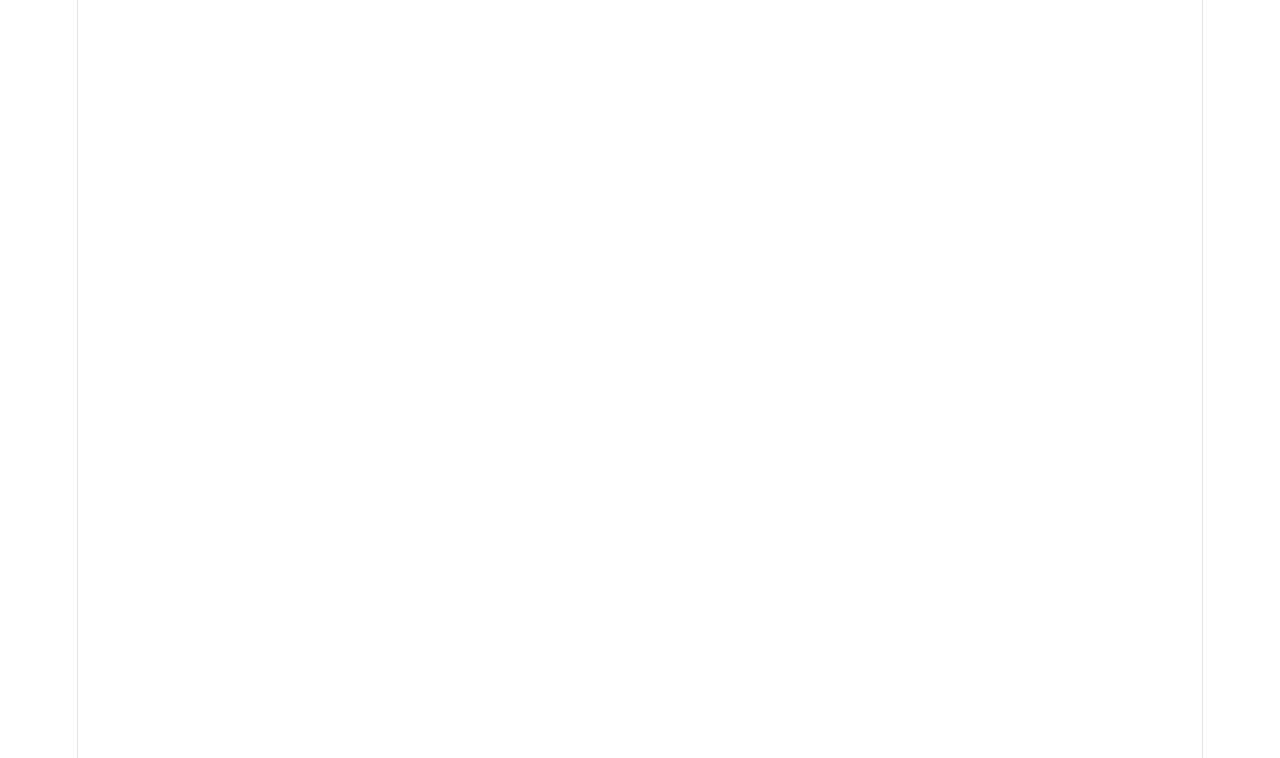
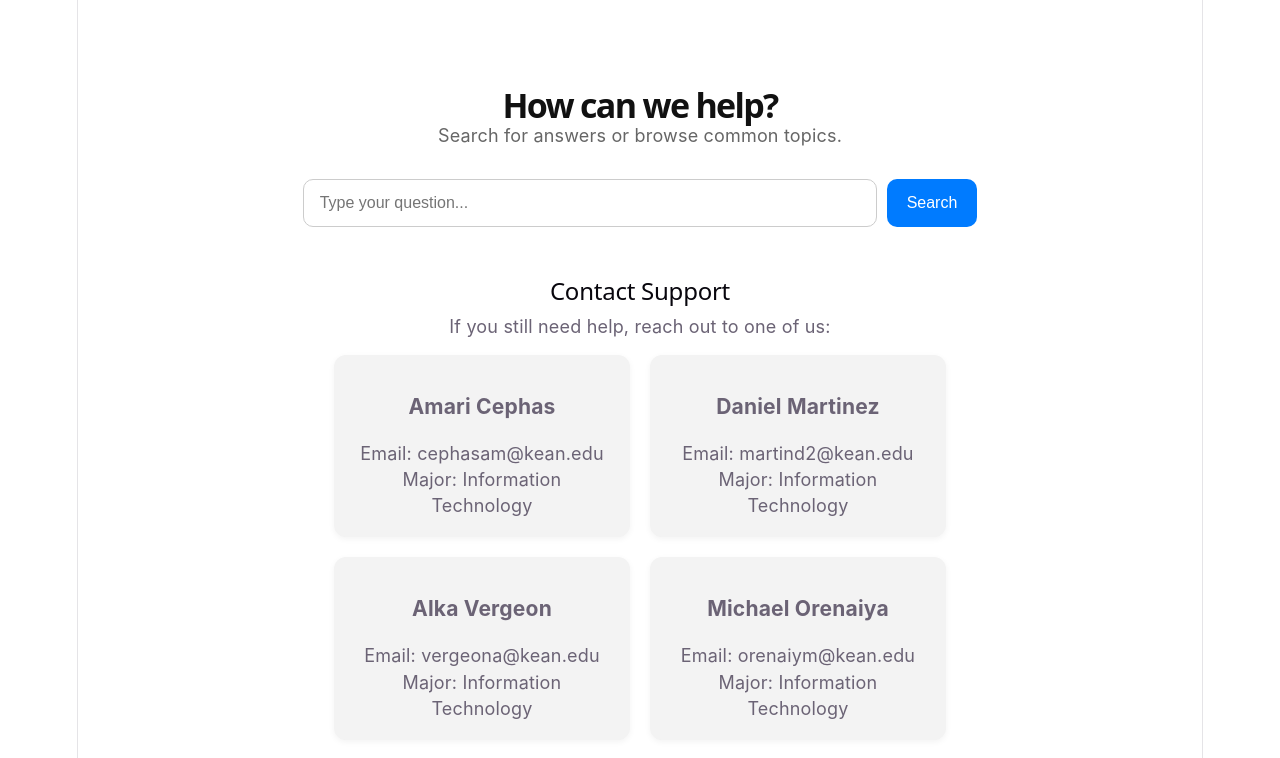
Before and after one commit to DanMartin1999/Triply, a React (Vite) app: page /support in a window 1280 px wide. Before the commit this address had no page. Shown: the top 758 px of the page. Built offline with nearby package versions, Linux system fonts and the light colour scheme.

Commit message:
Upgraded Support page UI, added typing animation, centered contact cards

```diff
--- a/src/App.jsx
+++ b/src/App.jsx
@@ -3,25 +3,21 @@ import Home from "./pages/Home";
 import LoginPage from "./pages/Login";
 import SignupPage from "./pages/Signup";
 import Voting from "./pages/Voting";
-
+import Support from "./pages/Support";   // ✅ NEW
 
 export default function App() {
   return (
     <BrowserRouter>
       <Routes>
-        {/* Default → Login */}
         <Route path="/" element={<Navigate to="/login" />} />
 
-        {/* Auth pages */}
         <Route path="/login" element={<LoginPage />} />
         <Route path="/signup" element={<SignupPage />} />
 
-        {/* Home after login */}
         <Route path="/home" element={<Home />} />
 
-        {/* Voting page */}
         <Route path="/voting" element={<Voting />} />
-
+        <Route path="/support" element={<Support />} />   {/* ✅ NEW */}
       </Routes>
     </BrowserRouter>
   );
--- a/src/pages/Home.jsx
+++ b/src/pages/Home.jsx
@@ -66,7 +66,7 @@ export default function Home() {
 
       {/* TOP */}
       <div className="top-section">
-        <h1>Plan Together. Travel Together. Laugh Together.</h1>
+        <h1 className="slogan">Plan Together. Travel Together. Laugh Together.</h1>
 
         <div className="tabs">
           {categories.map((cat) => (
@@ -76,10 +76,8 @@ export default function Home() {
               onClick={() => {
                 setActive(cat);
 
-                // ✅ FIX: Navigate to Voting page
                 if (cat === "Voting") navigate("/voting");
-
-                // You can add more navigation later for other tabs
+                if (cat === "Support") navigate("/support");
               }}
             >
               {cat}
@@ -146,7 +144,7 @@ export default function Home() {
       {active === "Map" && <MapPage />}
 
       {/* OTHER TABS */}
-      {active !== "Home" && active !== "Map" && cat !== "Voting" && (
+      {active !== "Home" && active !== "Map" && (
         <div style={{ textAlign: "center", marginTop: "50px" }}>
           <h2 style={{ marginBottom: 10 }}>{active}</h2>
           <p style={{ color: "gray" }}>
--- /dev/null
+++ b/src/pages/Support.css
@@ -0,0 +1,119 @@
+.support-container {
+  max-width: 900px;
+  margin: auto;
+  padding: 40px 20px;
+  font-family: "Inter", sans-serif;
+}
+
+.support-title {
+  text-align: center;
+  font-size: 34px;
+  font-weight: 700;
+  margin-bottom: 5px;
+}
+
+.support-subtitle {
+  text-align: center;
+  color: #666;
+  margin-bottom: 30px;
+}
+
+/* Search Bar */
+.support-search {
+  display: flex;
+  justify-content: center;
+  gap: 10px;
+  margin-bottom: 25px;
+}
+
+.support-search input {
+  width: 60%;
+  padding: 14px 16px;
+  border: 1px solid #ccc;
+  border-radius: 10px;
+  font-size: 16px;
+}
+
+.support-search button {
+  padding: 14px 20px;
+  background: #007bff;
+  color: white;
+  border: none;
+  border-radius: 10px;
+  cursor: pointer;
+  font-size: 16px;
+}
+
+.support-search button:hover {
+  background: #005fcc;
+}
+
+/* Typing Indicator */
+.typing-indicator {
+  display: flex;
+  justify-content: center;
+  margin-bottom: 25px;
+}
+
+.typing-indicator span {
+  width: 8px;
+  height: 8px;
+  background: #007bff;
+  border-radius: 50%;
+  margin: 0 4px;
+  animation: typing 1s infinite ease-in-out;
+}
+
+.typing-indicator span:nth-child(2) {
+  animation-delay: 0.2s;
+}
+
+.typing-indicator span:nth-child(3) {
+  animation-delay: 0.4s;
+}
+
+@keyframes typing {
+  0% { opacity: 0.2; transform: translateY(0); }
+  50% { opacity: 1; transform: translateY(-4px); }
+  100% { opacity: 0.2; transform: translateY(0); }
+}
+
+/* FAQ Results */
+.faq-results {
+  margin-top: 20px;
+}
+
+.faq-item {
+  background: #f8f8f8;
+  padding: 18px;
+  border-radius: 12px;
+  margin-bottom: 15px;
+  box-shadow: 0 2px 6px rgba(0,0,0,0.05);
+}
+
+.faq-item h3 {
+  margin-bottom: 6px;
+}
+
+/* Contact Support */
+.contact-support {
+  margin-top: 50px;
+}
+
+.contact-list {
+  display: flex;
+  flex-wrap: wrap;
+  gap: 20px;
+  margin-top: 15px;
+  justify-content: center;
+  align-items: center;
+  text-align: center;
+}
+
+.contact-card {
+  background: #f3f3f3;
+  padding: 18px;
+  border-radius: 12px;
+  width: 260px;
+  box-shadow: 0 2px 6px rgba(0,0,0,0.05);
+}
--- /dev/null
+++ b/src/pages/Support.jsx
@@ -0,0 +1,145 @@
+import { useState, useEffect } from "react";
+import "./Support.css";
+
+export default function Support() {
+  const [query, setQuery] = useState("");
+  const [showTyping, setShowTyping] = useState(false);
+
+  const faqData = {
+    voting: [
+      {
+        q: "Why can't I submit my vote?",
+        a: "Make sure you are logged in and part of the trip group. Each user can only vote once."
+      },
+      {
+        q: "How do I see the voting results?",
+        a: "Results appear automatically after you submit your vote. If not, refresh the page."
+      },
+      {
+        q: "Can I change my vote?",
+        a: "Currently, votes cannot be changed once submitted."
+      }
+    ],
+    planning: [
+      {
+        q: "How do I add activities to the trip?",
+        a: "Go to your trip page and click 'Add Activity'. Other members will see it instantly."
+      },
+      {
+        q: "Can everyone edit the itinerary?",
+        a: "Yes! All group members can add, remove, or vote on activities."
+      }
+    ],
+    bills: [
+      {
+        q: "How does bill splitting work?",
+        a: "Enter the total cost and select who participated. Triply will calculate each person's share."
+      },
+      {
+        q: "Can I track who paid?",
+        a: "Yes, each bill shows who has paid and who still owes."
+      }
+    ]
+  };
+
+  const getResults = () => {
+    const text = query.toLowerCase();
+
+    if (text.includes("vote") || text.includes("voting")) return faqData.voting;
+    if (text.includes("trip") || text.includes("plan")) return faqData.planning;
+    if (text.includes("bill") || text.includes("split")) return faqData.bills;
+
+    return [];
+  };
+
+  const results = getResults();
+
+  // Typing animation trigger
+  useEffect(() => {
+    if (query.length > 0) {
+      setShowTyping(true);
+      const timer = setTimeout(() => setShowTyping(false), 1200);
+      return () => clearTimeout(timer);
+    }
+  }, [query]);
+
+  return (
+    <div className="support-container">
+
+      {/* Header */}
+      <h1 className="support-title">How can we help?</h1>
+      <p className="support-subtitle">Search for answers or browse common topics.</p>
+
+      {/* Search Bar */}
+      <div className="support-search">
+        <input
+          type="text"
+          placeholder="Type your question..."
+          value={query}
+          onChange={(e) => setQuery(e.target.value)}
+        />
+        <button>Search</button>
+      </div>
+
+      {/* Typing Indicator */}
+      {showTyping && (
+        <div className="typing-indicator">
+          <span></span><span></span><span></span>
+        </div>
+      )}
+
+      {/* FAQ Results */}
+      {query.length > 0 && (
+        <div className="faq-results">
+          <h2>Results</h2>
+
+          {results.length > 0 ? (
+            results.map((item, i) => (
+              <div key={i} className="faq-item">
+                <h3>{item.q}</h3>
+                <p>{item.a}</p>
+              </div>
+            ))
+          ) : (
+            <p>No results found. Try searching “voting”, “trip planning”, or “bill splitting”.</p>
+          )}
+        </div>
+      )}
+
+      {/* Contact Support */}
+      <div className="contact-support">
+        <h2>Contact Support</h2>
+        <p>If you still need help, reach out to one of us:</p>
+
+        <div className="contact-list">
+
+          <div className="contact-card">
+            <h3>Amari Cephas</h3>
+            <p>Email: cephasam@kean.edu</p>
+            <p>Major: Information Technology</p>
+          </div>
+
+          <div className="contact-card">
+            <h3>Daniel Martinez</h3>
+            <p>Email: martind2@kean.edu</p>
+            <p>Major: Information Technology</p>
+          </div>
+
+          <div className="contact-card">
+            <h3>Alka Vergeon</h3>
+            <p>Email: vergeona@kean.edu</p>
+            <p>Major: Information Technology</p>
+          </div>
+
+          <div className="contact-card">
+            <h3>Michael Orenaiya</h3>
+            <p>Email: orenaiym@kean.edu</p>
+            <p>Major: Information Technology</p>
+          </div>
+
+        </div>
+      </div>
+
+    </div>
+  );
+}
```
